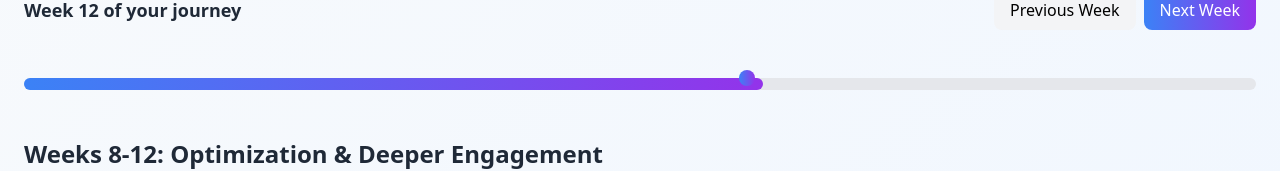
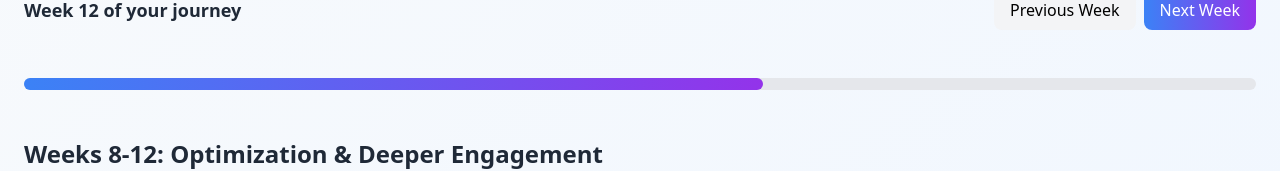
Before and after one commit to keshavban/elyxhackweb, a React (Vite) app: page / in a window 1280 px wide. Shown: the part 360-531 px from the top of the page. Built offline with nearby package versions, Linux system fonts and the light colour scheme.

Commit message:
Remove Circle from Progress Slider

```diff
--- a/src/components/JourneyTimeline.tsx
+++ b/src/components/JourneyTimeline.tsx
@@ -319,9 +319,6 @@ const JourneyTimeline: React.FC<JourneyTimelineProps> = ({ currentWeek, setCurre
         </div>
 
         <div className="relative mb-4">
-          <div className="w-4 h-4 bg-gradient-to-r from-blue-500 to-purple-600 rounded-full absolute top-2 transition-all duration-500 ease-out"
-               style={{ left: `calc(${(currentWeek / 20) * 100}% - 24px)` }}>
-          </div>
         </div>
 
         <div className="w-full bg-gray-200 rounded-full h-3 mb-12 mt-12">
```
